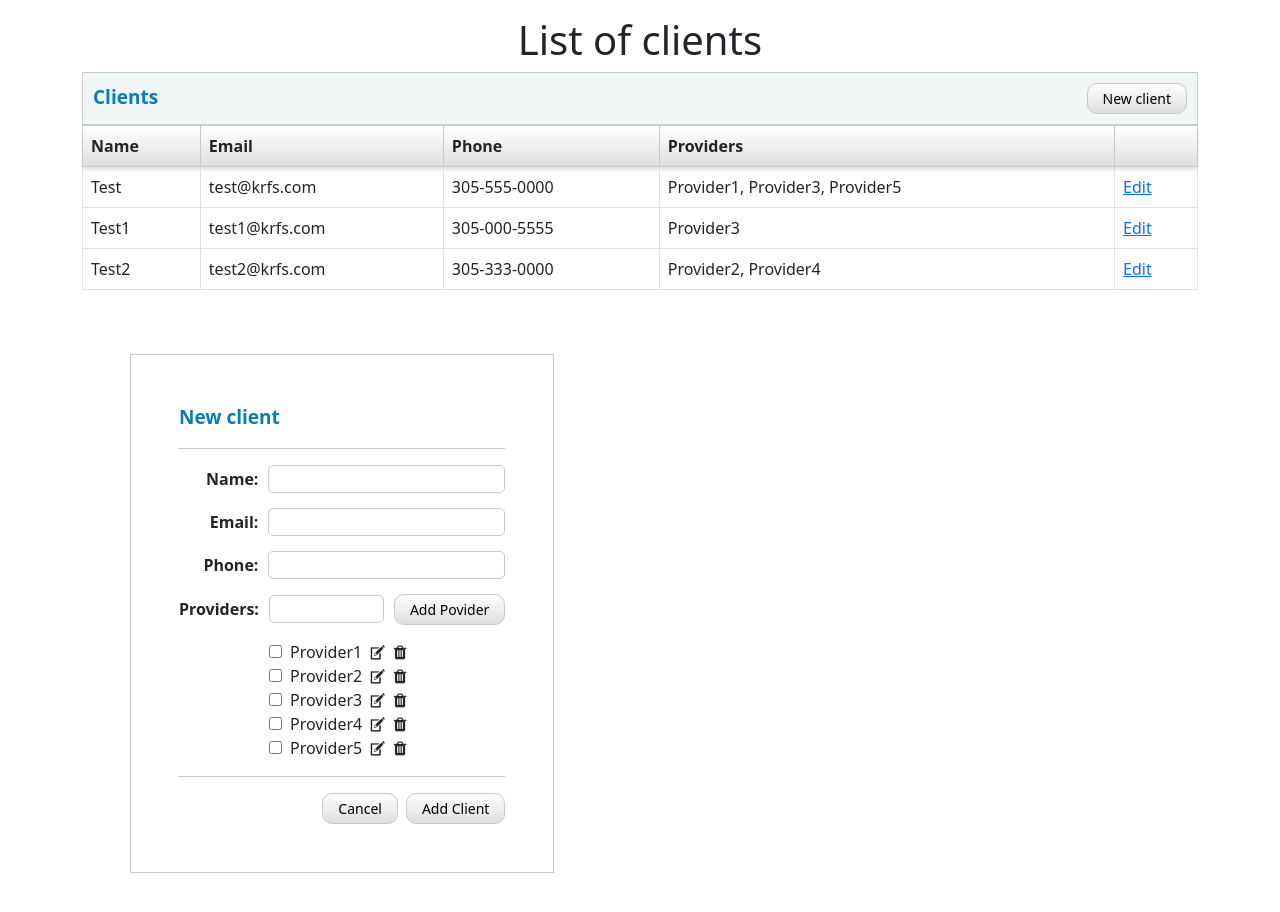
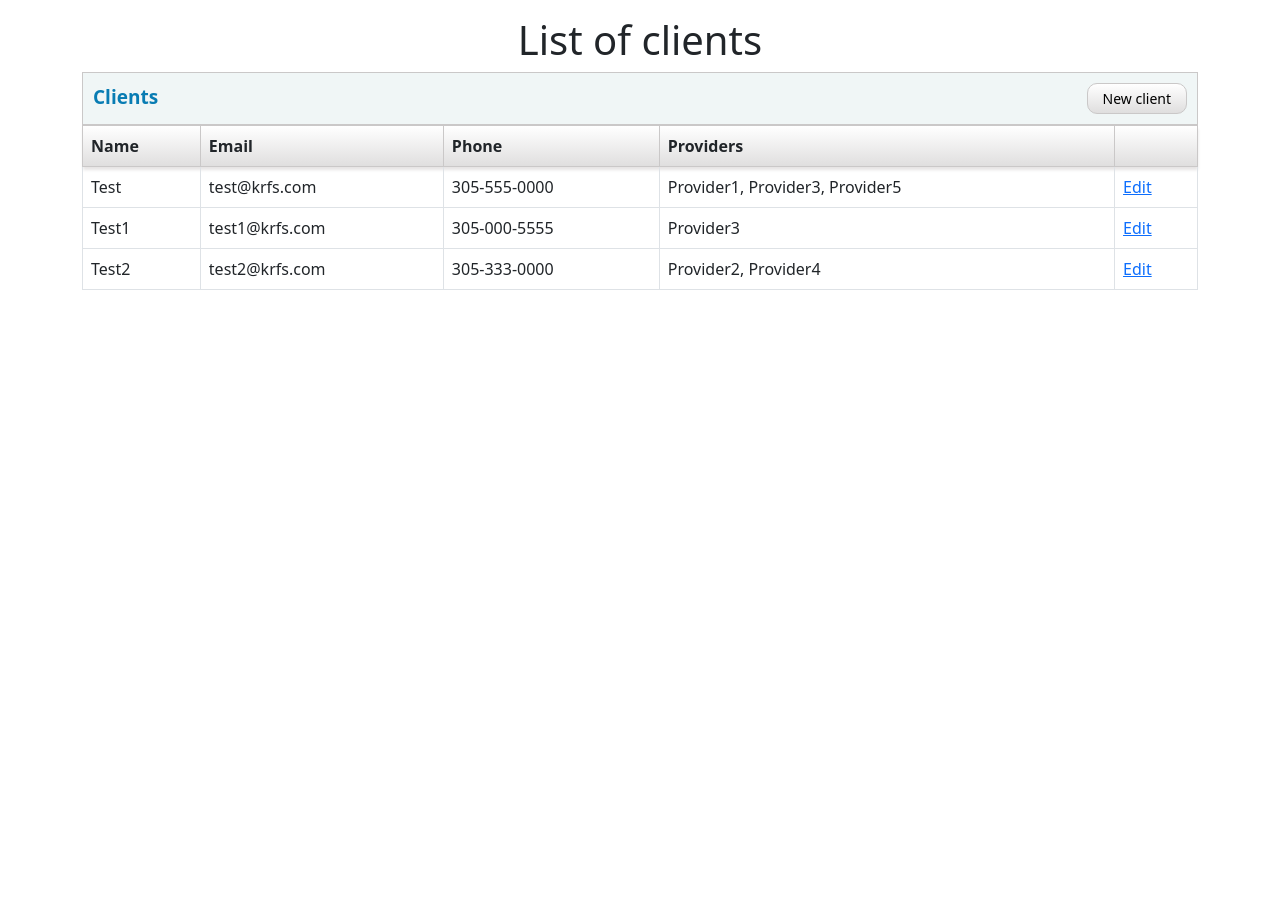
Before and after one commit to Valerykolm/protranslating, a Vue app: page / in a window 1280 px wide. Shown: the top 912 px of the page. After the commit the page ends 800 px from the top, so only its background shows below. Built offline with nearby package versions, Linux system fonts and the light colour scheme.

Commit message:
click on new Client

```diff
--- a/src/App.vue
+++ b/src/App.vue
@@ -7,7 +7,7 @@
             <caption>
               <div class="table_header">
                 <p><b>Clients</b></p>
-                <button>New client</button>
+                <button @click="openForm($event)">New client</button>
               </div>
               </caption>
         <thead v-if="clients.length > 0">
@@ -43,7 +43,7 @@
       </div>
     </div>
     <!--New client-->
-    <form action="#" class="m-5 p-5">
+    <form v-if="showForm" action="#" class="m-5 p-5 new_form">
       <p><b>New client</b></p>
       <hr />
       <div class="field">
@@ -86,7 +86,7 @@
       </div>
       <hr />
       <div class="new_form_button">
-        <button class="me-2">Cancel</button>
+        <button @click="showForm=false" class="me-2">Cancel</button>
         <button @click="add" type="button">Add Client</button>
       </div>
     </form>
@@ -149,15 +149,16 @@ export default {
   data() {
     return {
       client: "",
+      email: "",
+      phone: "",
+      provider: "",
+      sel: null,
+      showForm: false,
       clients: [
         {name: "Test", email: "test@krfs.com", phone: "305-555-0000", provider: "Provider1, Provider3, Provider5"},
         {name: "Test1", email: "test1@krfs.com", phone: "305-000-5555", provider: "Provider3"},
         {name: "Test2", email: "test2@krfs.com", phone: "305-333-0000", provider: "Provider2, Provider4"}
       ],
-      sel: null,
-      email: "",
-      phone: "",
-      provider: "",
       providers: [
         {id: 1, name: "Provider1"},
         {id: 2, name: "Provider2"},
@@ -185,6 +186,11 @@ export default {
       this.provider = "";
     },
 
+    openForm(event) {
+      event.preventDefault()
+      this.showForm = true
+    },
+
     addProvider(p) {
       this.checkedProvider.push(p);
       this.provider = "" ;
```
